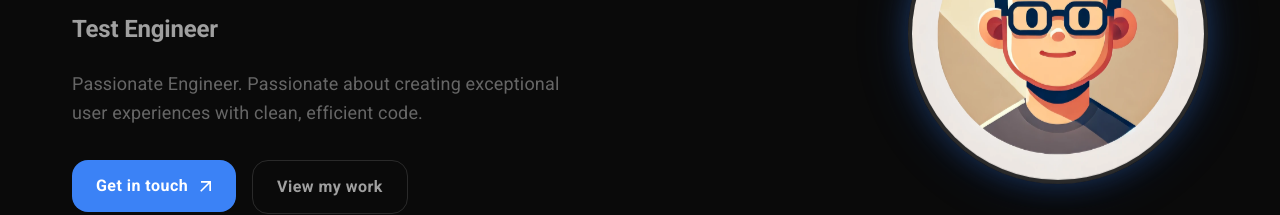
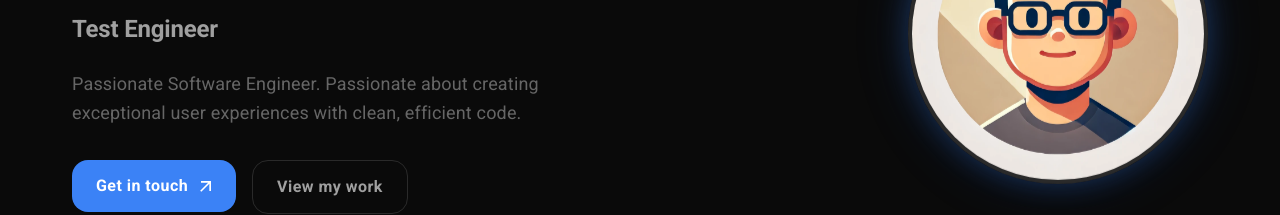
Before and after one commit to j-j0/portfolio, a React (Create React App) app: page / in a window 1280 px wide. Shown: the part 401-616 px from the top of the page. Built offline with nearby package versions, Linux system fonts and the light colour scheme.

Commit message:
change hero

```diff
--- a/src/components/Hero.jsx
+++ b/src/components/Hero.jsx
@@ -118,7 +118,7 @@ function Hero() {
                 margin: { xs: "0 auto 2rem", md: "0 0 2rem 0" },
               }}
             >
-              Passionate Engineer.
+              Passionate Software Engineer.
               Passionate about creating exceptional user experiences with clean, efficient code.
             </Typography>
 
```
Also changed, not shown: 1 other file (tests, documents, lock files or other folders).
